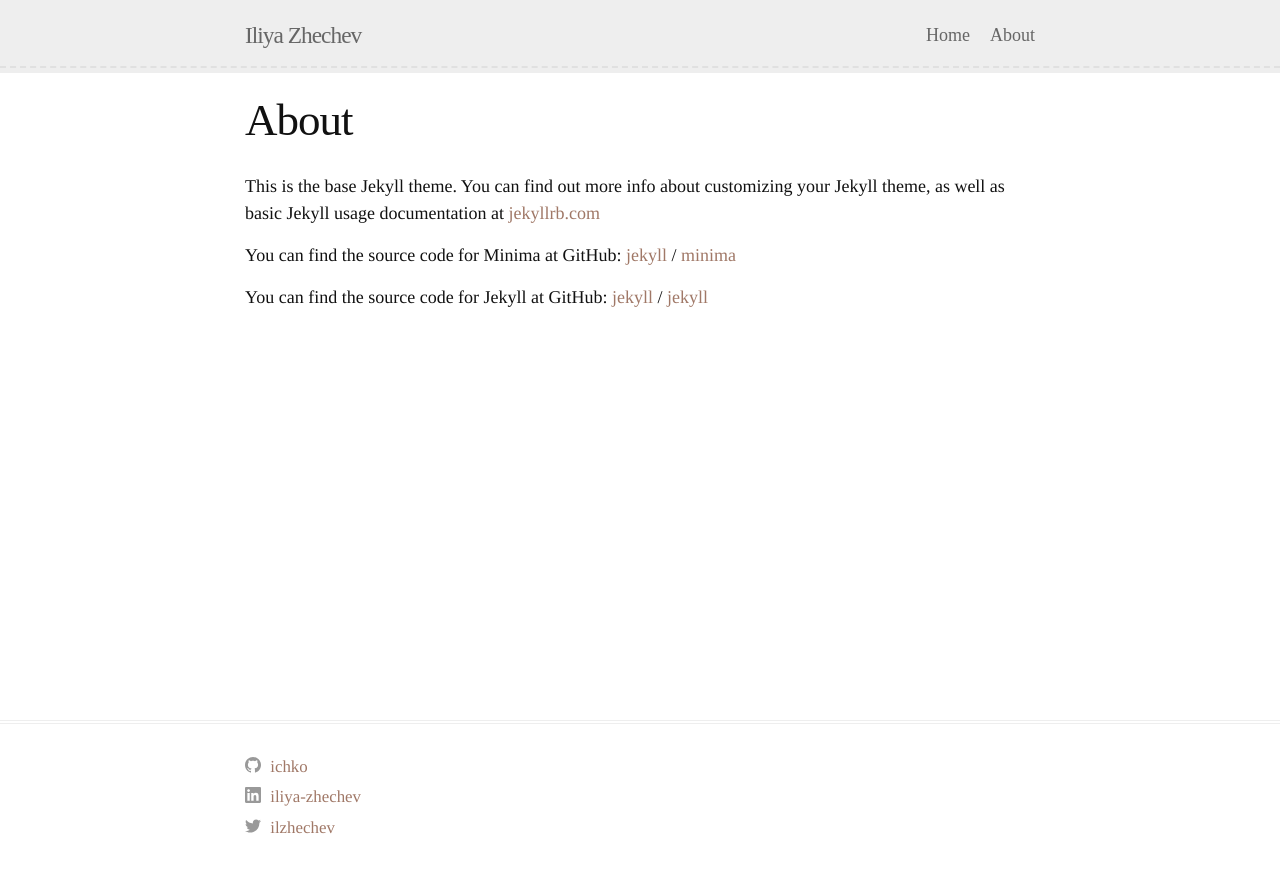
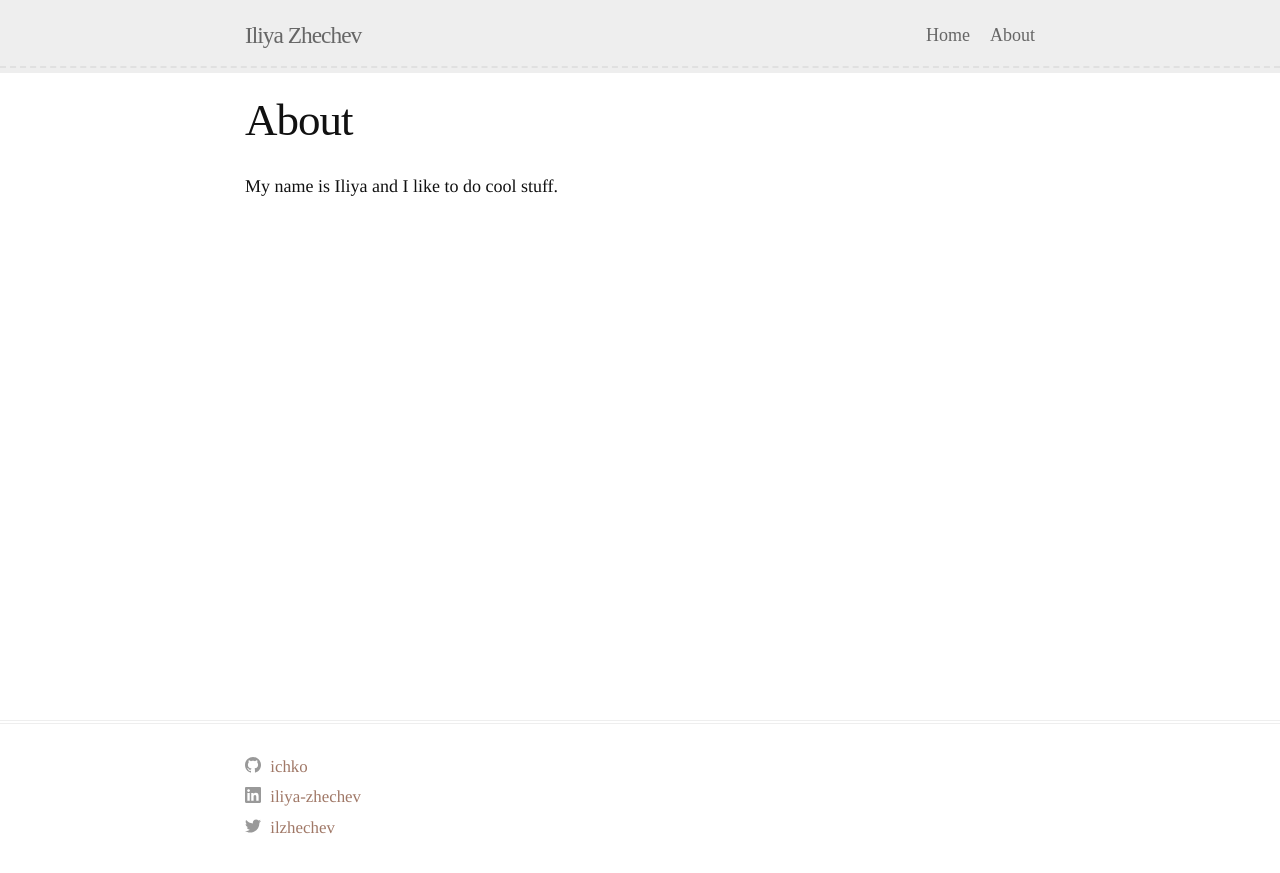
Before and after one commit to ichko/ichko.github.io, a Jekyll site: the page built from about.markdown, in a window 1280 px wide. Shown: the top 873 px of the page. Built offline with Jekyll 4.4.1, drawn with Linux system fonts in a browser that asks for light colours; some web fonts are replaced.

Commit message:
Update about

```diff
--- a/about.markdown
+++ b/about.markdown
@@ -4,15 +4,4 @@
 permalink: /about/
 ---
 
-This is the base Jekyll theme. You can find out more info about customizing your Jekyll theme, as well as basic Jekyll usage documentation at [jekyllrb.com](https://jekyllrb.com/)
-
-You can find the source code for Minima at GitHub:
-[jekyll][jekyll-organization] /
-[minima](https://github.com/jekyll/minima)
-
-You can find the source code for Jekyll at GitHub:
-[jekyll][jekyll-organization] /
-[jekyll](https://github.com/jekyll/jekyll)
-
-
-[jekyll-organization]: https://github.com/jekyll
+My name is Iliya and I like to do cool stuff.
```
